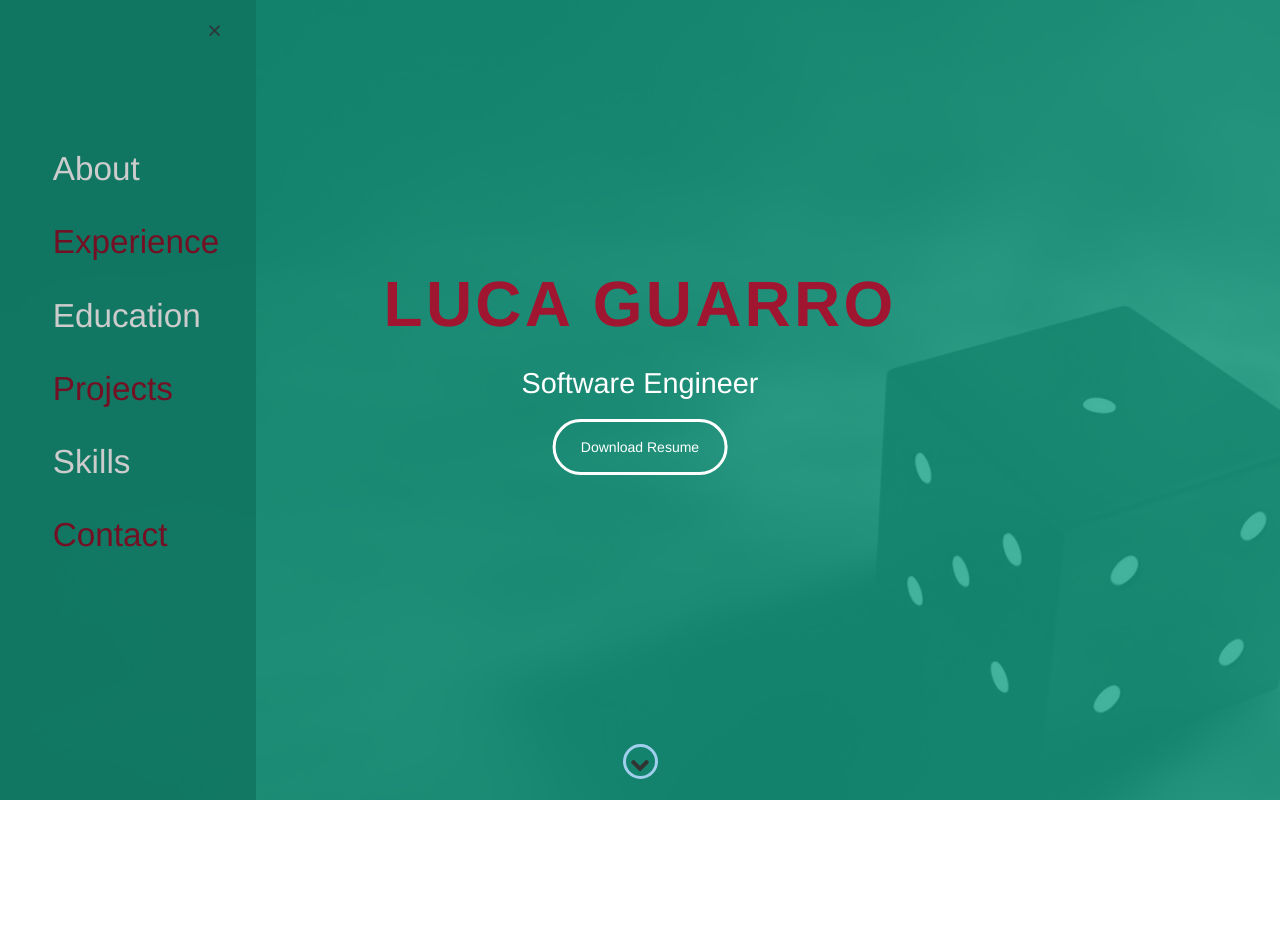
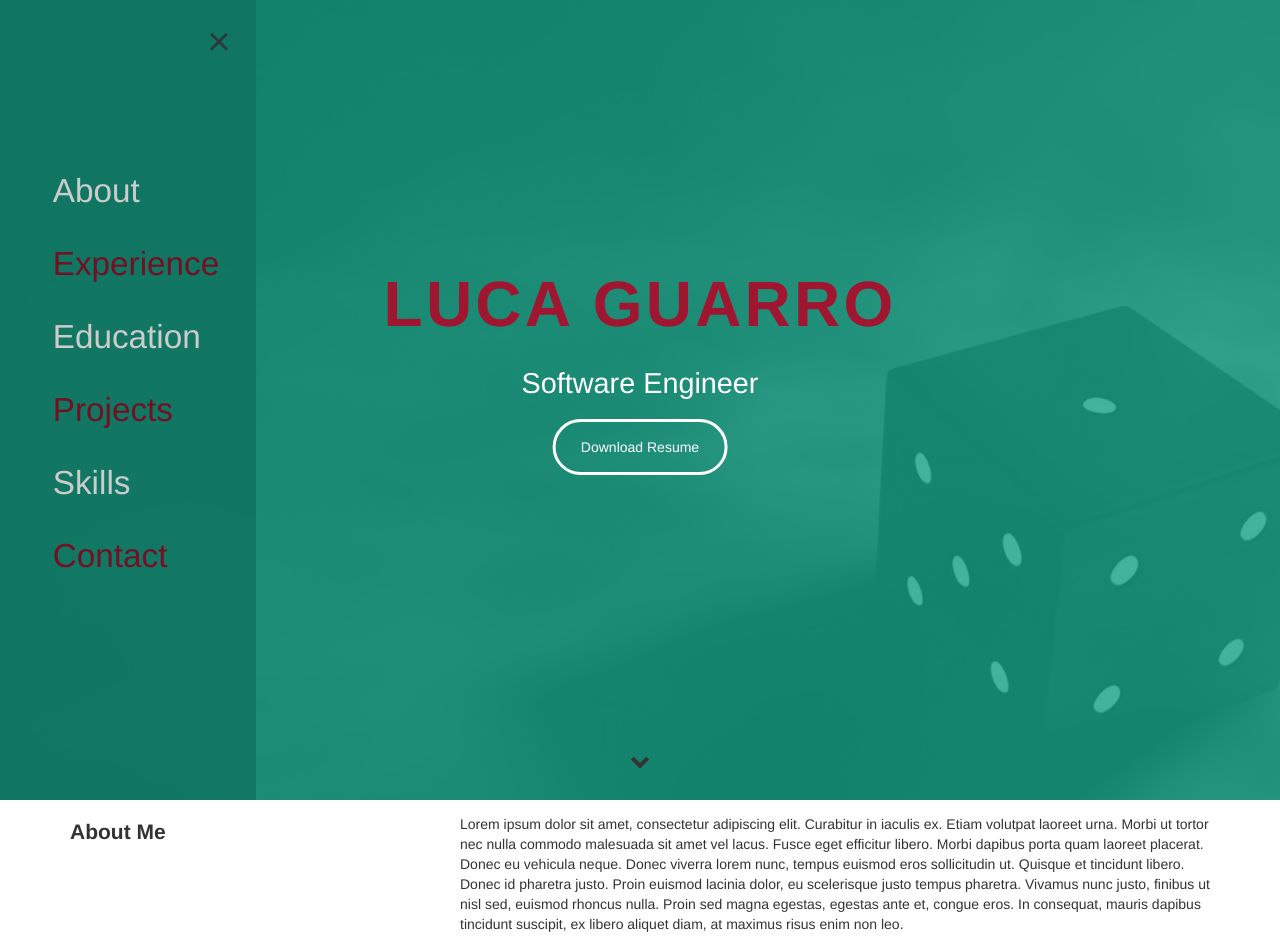
Before and after one commit to lucaguarro/lucaguarro.github.io, a plain HTML site: page index.html in a window 1280 px wide. Before the commit the page ends 800 px from the top, so only its background shows below. Drawn offline with Linux system fonts and the light colour scheme.

Commit message:
navigates to about section and navigation menu closes on click

```diff
--- a/css/mediaQs.css
+++ b/css/mediaQs.css
@@ -43,15 +43,6 @@
     }*/
 }
 @media only screen and (max-width: 768px){
-    header{
-        position:fixed;
-        display:none;
-        z-index:999;
-        -webkit-animation:none;
-        animation:none;
-        bottom:0;
-        height:100%;
-    }
     #mobile-menu-open,#mobile-menu-close{
         display:block;
     }
--- a/index.html
+++ b/index.html
@@ -23,12 +23,12 @@
                 <span id="sidenavXButton" onclick="closeNav()">&times;</span> <!--&#9776;-->
             </div>
             <ul id="menu-list">
-                <li><span href="#">About</span></li>
-                <li><span href="#">Experience</span></li>
-                <li><span href="#">Education</span></li>
-                <li><span href="#">Projects</span></li>
-                <li><span href="#">Skills</span></li>
-                <li><span href="#">Contact</span></li>
+                <li><a href="#about" style="color: inherit;" onclick="closeNav()">About</a></li>
+                <li><a href="#" style="color: inherit;" onclick="closeNav()">Experience</a></li>
+                <li><a href="#" style="color: inherit;" onclick="closeNav()">Education</a></li>
+                <li><a href="#" style="color: inherit;" onclick="closeNav()">Projects</a></li>
+                <li><a href="#" style="color: inherit;" onclick="closeNav()">Skills</a></li>
+                <li><a href="#" style="color: inherit;" onclick="closeNav()">Contact</a></li>
             </ul>
         </div>
         <div id="lead-content">
@@ -37,12 +37,28 @@
             <a href="./assets/gbgResume.pdf" download class="btn-rounded-white">Download Resume</a>
         </div>
         <div id="lead-down">
-            <span>
-                <i style="padding-top: 7px;" class="fa fa-chevron-down" aria-hidden="true"></i>
-            </span>
+            <a href="#about" style="color: inherit;">
+                <i style="padding-top: 7px;" class="fa fa-chevron-down" aria-hidden="true" ></i>
+            </a>
         </div>
         <div id="lead-overlay"></div>
     </div>
 <!-- End #lead -->
+    <div id="about">
+        <div class="container">
+            <div class="row">
+                <div class="col-md-4">
+                    <h2 class="heading">About Me</h2>
+                </div>
+                <div class="col-md-8">
+                    <p>
+                        Lorem ipsum dolor sit amet, consectetur adipiscing elit. Curabitur in iaculis ex. Etiam volutpat laoreet urna. Morbi ut tortor nec nulla commodo malesuada sit amet vel lacus. Fusce eget efficitur libero. Morbi dapibus porta quam laoreet placerat. Donec
+                        eu vehicula neque. Donec viverra lorem nunc, tempus euismod eros sollicitudin ut. Quisque et tincidunt libero. Donec id pharetra justo. Proin euismod lacinia dolor, eu scelerisque justo tempus pharetra. Vivamus nunc justo, finibus
+                        ut nisl sed, euismod rhoncus nulla. Proin sed magna egestas, egestas ante et, congue eros. In consequat, mauris dapibus tincidunt suscipit, ex libero aliquet diam, at maximus risus enim non leo.
+                    </p>
+                </div>
+            </div>
+        </div>
+    </div>
 </body>
 </html>
--- a/scss/index.scss
+++ b/scss/index.scss
@@ -128,7 +128,7 @@ $lead-image-source: url(../assets/lead-page.jpg);
     //display: inline-block;
     position: relative;
     left: 80%;
-    font-size:25px;
+    font-size:40px;
     cursor:pointer;
     font-style: bold;
     color: #2D383A;
```
Also changed, not shown: scss/index.css.
